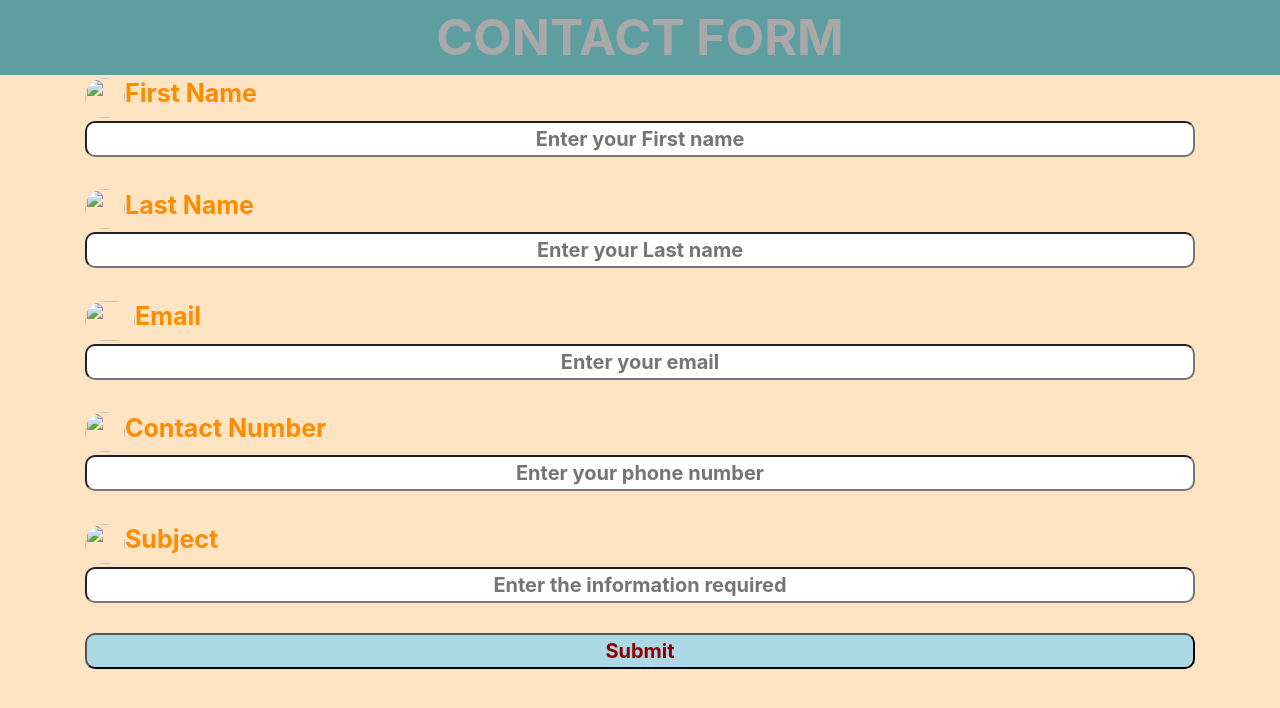
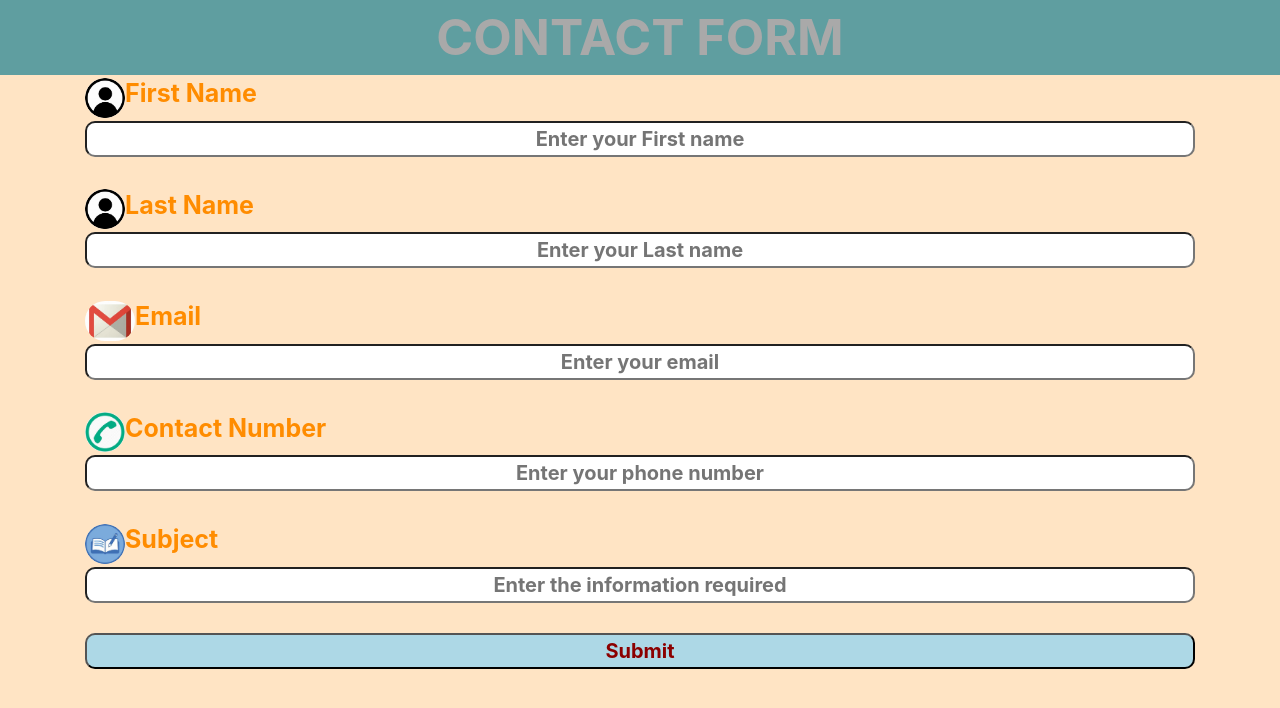
Before and after one commit to Nishantphule/CONTACTFORM, a plain HTML site: page index.html in a window 1280 px wide. Drawn offline with nearby package versions, Linux system fonts and the light colour scheme.

Commit message:
Update index.html

```diff
--- a/index.html
+++ b/index.html
@@ -17,32 +17,32 @@
         <header>Contact Form</header>
         <div class="container">
             <form action="#">
-                <img src="/CONTACT FORM/img/name.jpg" alt=""><label for="Firstname">First Name</label>
+                <img src="/img/name.jpg" alt=""><label for="Firstname">First Name</label>
                 <input type="text"
                 name="Firstname"
                 id="Firstname"
                 placeholder="Enter your First name"
                 required
                 >
-                <img src="/CONTACT FORM/img/name.jpg" alt=""><label for="Lastname">Last Name</label>
+                <img src="/img/name.jpg" alt=""><label for="Lastname">Last Name</label>
                 <input type="text"
                 name="Lastname"
                 id="Lastname"
                 placeholder="Enter your Last name"
                 required>
-                <img id="one" src="/CONTACT FORM/img/mail.jpg" alt=""><label for="Email">Email</label>
+                <img id="one" src="/img/mail.jpg" alt=""><label for="Email">Email</label>
                 <input type="text"
                 name="Email"
                 id="Email"
                 placeholder="Enter your email"
                 required>
-                <img src="/CONTACT FORM/img/phone.jpg" alt=""><label for="Contactno">Contact Number</label>
+                <img src="/img/phone.jpg" alt=""><label for="Contactno">Contact Number</label>
                 <input type="phonenumber"
                 name="Contactno"
                 id="Contactno"
                 placeholder="Enter your phone number"
                 required>
-                <img src="/CONTACT FORM/img/subject.jpg" alt=""><label for="Information">Subject</label>
+                <img src="/img/subject.jpg" alt=""><label for="Information">Subject</label>
                 <input type="text"
                 name="Information"
                 id="Information"
```
